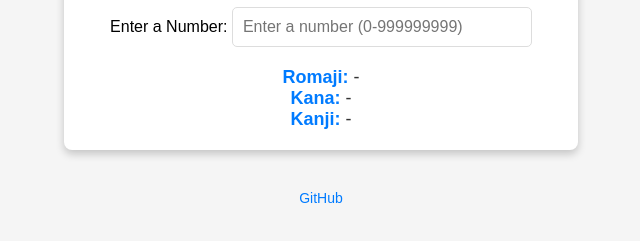
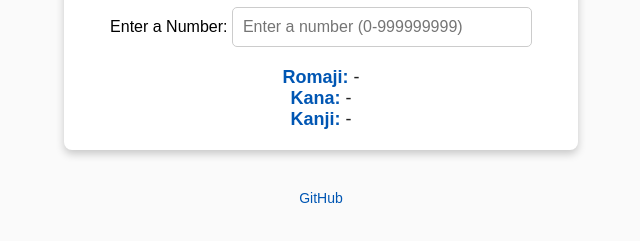
Before and after one commit to RabanserD/NumberToJapanese, a plain HTML site: page index.html in a window 1280 px wide. Shown: the part 317-558 px from the top of the page, without its empty margins (319-959 px from the left). Drawn offline with Linux system fonts and the light colour scheme.

Commit message:
Might Fix Background and foreground colors do not have a sufficient contrast ratio.

```diff
--- a/style.css
+++ b/style.css
@@ -10,12 +10,12 @@ body {
     justify-content: center;
     align-items: center;
     min-height: 100vh;
-    background-color: #f5f5f5;
+    background-color: #fafafa;  /* Slightly darker background */
     flex-direction: column;
 }
 
 .container {
-    background-color: #fff;
+    background-color: #ffffff;  /* White background */
     padding: 20px;
     border-radius: 8px;
     box-shadow: 0px 4px 8px rgba(0, 0, 0, 0.2);
@@ -31,16 +31,16 @@ input[type="number"] {
     width: 80%;
     max-width: 300px;
     border-radius: 5px;
-    border: 1px solid #ddd;
+    border: 1px solid #ccc;  /* Lighter gray for better visibility */
 }
 
 .output {
     font-size: 18px;
-    color: #333;
+    color: #222222;  /* Darker text for better contrast */
 }
 
 strong {
-    color: #007bff;
+    color: #0056b3;  /* Darker blue for better contrast */
 }
 
 footer {
@@ -52,10 +52,11 @@ footer {
 }
 
 footer a {
-    color: #007BFF;
+    color: #0056b3;  /* Darker blue for better contrast */
     text-decoration: none;
 }
 
 footer a:hover {
     text-decoration: underline;
+    color: #003366;  /* Darker blue on hover for better visibility */
 }
```
